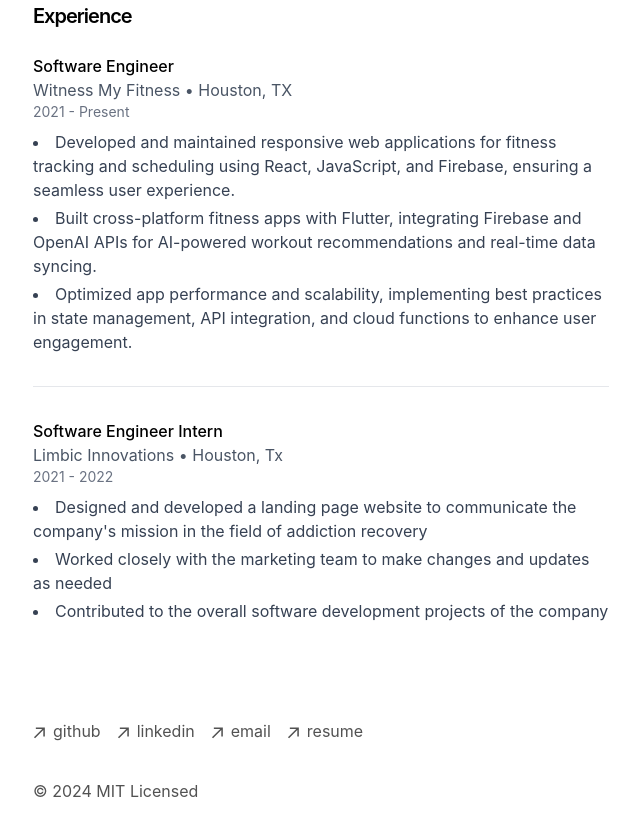
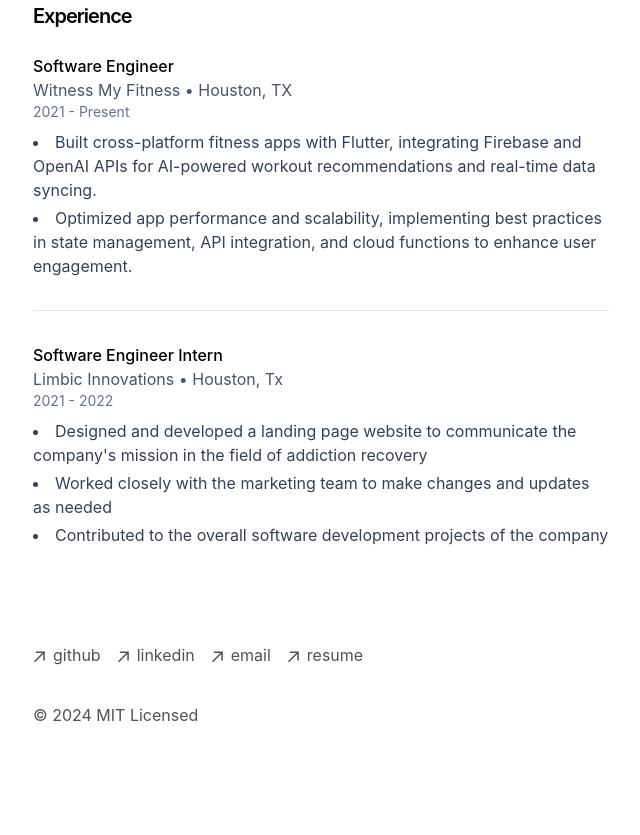
Before and after one commit to gonzaleza61/aaronportfolio, a Next.js app: page / in a window 1280 px wide. Shown: the part 1000-1835 px from the top of the page, without its empty margins (319-959 px from the left). After the commit the page ends 1791 px from the top, so only its background shows below. Built offline with nearby package versions, Linux system fonts and the light colour scheme.

Commit message:
data change

```diff
--- a/app/data/experience.ts
+++ b/app/data/experience.ts
@@ -13,7 +13,6 @@ export const experiences: Experience[] = [
     location: "Houston, TX",
     period: "2021 - Present",
     description: [
-      "Developed and maintained responsive web applications for fitness tracking and scheduling using React, JavaScript, and Firebase, ensuring a seamless user experience.",
       "Built cross-platform fitness apps with Flutter, integrating Firebase and OpenAI APIs for AI-powered workout recommendations and real-time data syncing.",
       "Optimized app performance and scalability, implementing best practices in state management, API integration, and cloud functions to enhance user engagement.",
     ],
```
